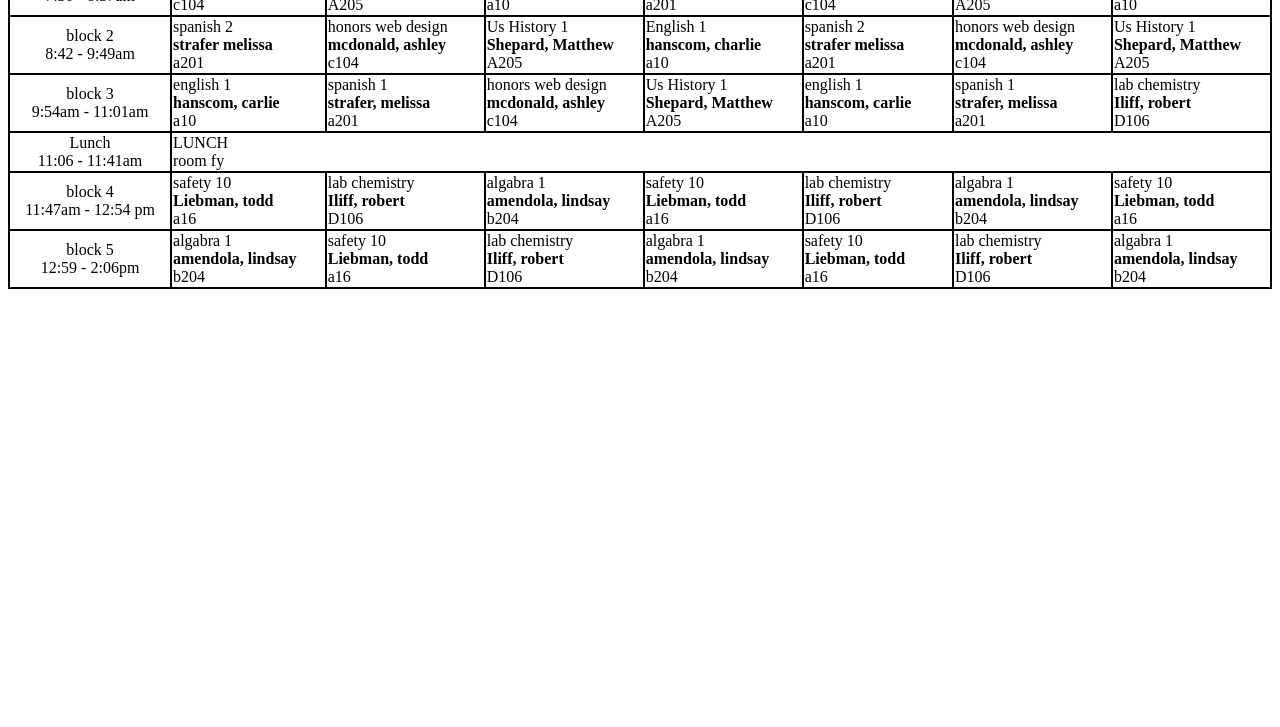
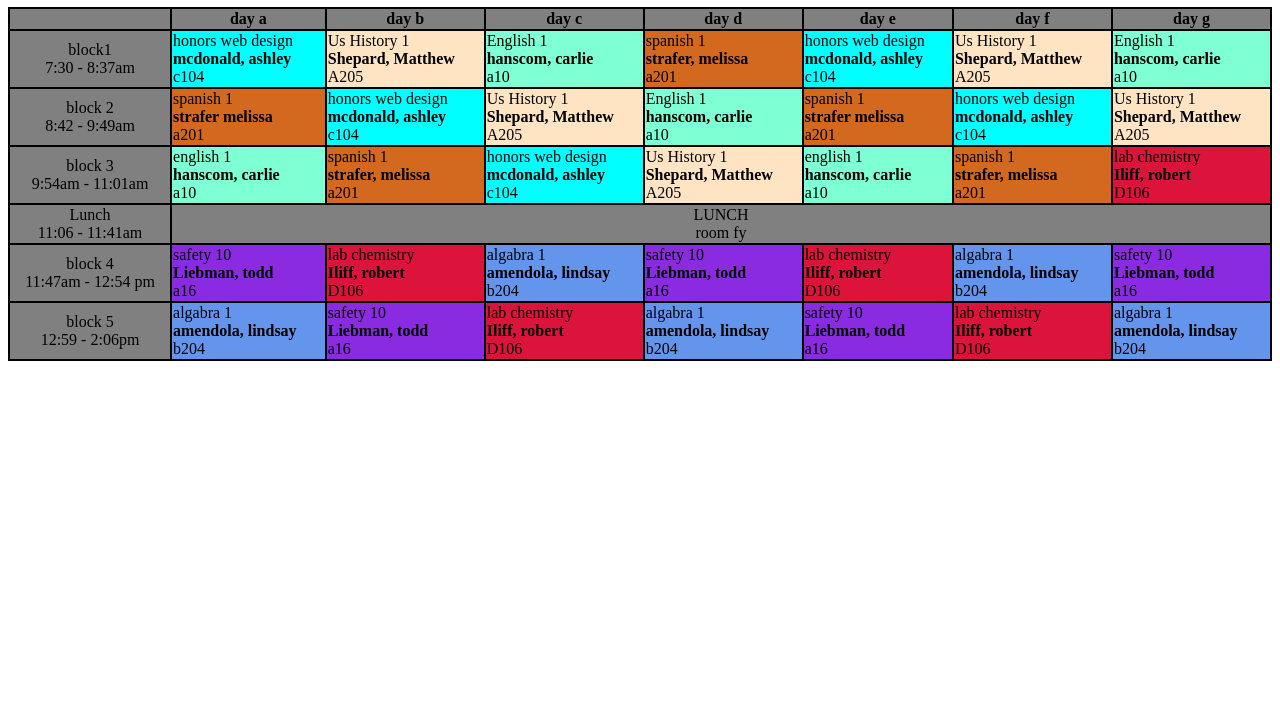
Before and after one commit to 126TKuncken/school-schedule, a plain HTML site: page index.html in a window 1280 px wide. Shown: the part 73-800 px from the top of the page. Drawn offline with Linux system fonts and the light colour scheme.

Commit message:
added colors

```diff
--- a/index.html
+++ b/index.html
@@ -24,12 +24,38 @@
         .center-text {
             text-align: center;
         }
+        .p1 {
+            background-color: aqua;
+        }
+        .p2{
+            background-color: chocolate;
+        }
+        .p3{
+            background-color: aquamarine;
+        }
+        .p4{
+            background-color: bisque;
+        }
+        .gray-bg, th {
+            background-color: gray;
+        }
+        .p5 {
+            background-color: blueviolet;
+        }
+        .p6 {
+background-color: cornflowerblue;
+        }
+        .p7 {
+            background-color: crimson;
+        }
+
     </style>
 </head>
 
 <body>
     <!--7 rows-->
     <!--8columms-->
+    <h1>Tyler's School Schedule 2023-24</h1>
     <table>
         <tr>
             <th></th>
@@ -43,61 +69,62 @@
         </tr>
 
         <tr>
-            <td class ="center-text">block1 <br>7:30 - 8:37am</td>
-            <td>honors web design <br><b>mcdonald, ashley</b><br>c104</td>
-            <td>Us History 1<br><b>Shepard, Matthew</b><br>A205</td>
-            <td>English 1<br><b>hanscom, charlie</b><br>a10</td>
-            <td>spanish 1<br><b>strafer, melissa</b><br>a201</td>
-            <td>honors web design <br><b>mcdonald, ashley</b><br>c104</td>
-            <td>Us History 1<br><b>Shepard, Matthew</b><br>A205</td>
-            <td>English 1<br><b>hanscom, charlie</b><br>a10</td>
+            <td class ="center-text gray-bg">block1 <br>7:30 - 8:37am</td>
+            <td class="p1">honors web design <br><b>mcdonald, ashley</b><br>c104</td>
+            <td class="p4">Us History 1<br><b>Shepard, Matthew</b><br>A205</td>
+            <td class="p3">English 1<br><b>hanscom, carlie</b><br>a10</td>
+            <td class="p2">spanish 1<br><b>strafer, melissa</b><br>a201</td>
+            <td class="p1">honors web design <br><b>mcdonald, ashley</b><br>c104</td>
+            <td class="p4">Us History 1<br><b>Shepard, Matthew</b><br>A205</td>
+            <td class="p3">English 1<br><b>hanscom, carlie</b><br>a10</td>
         </tr>
         <tr>
-            <td class ="center-text">block 2 <br>8:42 - 9:49am</td>
-            <td>spanish 2<br><b>strafer melissa</b><br> a201</td>
-            <td>honors web design <br><b>mcdonald, ashley</b><br>c104</td>
-            <td>Us History 1<br><b>Shepard, Matthew</b><br>A205</td>
-            <td>English 1<br><b>hanscom, charlie</b><br>a10</td>
-            <td>spanish 2<br><b>strafer melissa</b><br> a201</td>
-            <td>honors web design <br><b>mcdonald, ashley</b><br>c104</td>
-            <td>Us History 1<br><b>Shepard, Matthew</b><br>A205</td>
+            <td class ="center-text gray-bg">block 2 <br>8:42 - 9:49am</td>
+            <td class="p2">spanish 1<br><b>strafer melissa</b><br> a201</td>
+            <td class="p1">honors web design <br><b>mcdonald, ashley</b><br>c104</td>
+            <td class="p4">Us History 1<br><b>Shepard, Matthew</b><br>A205</td>
+            <td class="p3">English 1<br><b>hanscom, carlie</b><br>a10</td>
+            <td class="p2">spanish 1<br><b>strafer melissa</b><br> a201</td>
+            <td class="p1">honors web design <br><b>mcdonald, ashley</b><br>c104</td>
+            <td class="p4">Us History 1<br><b>Shepard, Matthew</b><br>A205</td>
         </tr>
         <tr>
-            <td class ="center-text">block 3 <br>9:54am - 11:01am</td>
-            <td>english 1<br><b> hanscom, carlie</b><br> a10</td>
-            <td>spanish 1<br><b>strafer, melissa</b><br>a201</td>
-            <td>honors web design <br><b>mcdonald, ashley</b><br>c104</td>
-            <td>Us History 1<br><b>Shepard, Matthew</b><br>A205</td>
-            <td>english 1<br><b> hanscom, carlie</b><br> a10</td>
-            <td>spanish 1<br><b>strafer, melissa</b><br>a201</td>
-            <td>lab chemistry<br><b>Iliff, robert</b><br>D106</td>
+            <td class ="center-text gray-bg">block 3 <br>9:54am - 11:01am</td>
+            <td class="p3">english 1<br><b> hanscom, carlie</b><br> a10</td>
+            <td class="p2">spanish 1<br><b>strafer, melissa</b><br>a201</td>
+            <td class="p1">honors web design <br><b>mcdonald, ashley</b><br>c104</td>
+            <td class="p4">Us History 1<br><b>Shepard, Matthew</b><br>A205</td>
+            <td class="p3">english 1<br><b> hanscom, carlie</b><br> a10</td>
+            <td class="p2">spanish 1<br><b>strafer, melissa</b><br>a201</td>
+            <td class="p7">lab chemistry<br><b>Iliff, robert</b><br>D106</td>
         </tr>
 
         <tr>
-            <td  class ="center-text">Lunch <br> 11:06 - 11:41am</td>
-            <td colspan = "7">LUNCH <br>room fy</td>
+            <td  class ="center-text gray-bg">Lunch <br> 11:06 - 11:41am</td>
+            <td class= " center-text gray-bg" colspan = "7">
+                 LUNCH <br>room fy</td>
 
         </tr>
 
         <tr>
-            <td class ="center-text">block 4 <br>11:47am - 12:54 pm</td>
-            <td>safety 10 <br><b>Liebman, todd</b><br> a16</td>
-            <td>lab chemistry<br><b>Iliff, robert</b><br>D106</td>
-            <td>algabra 1 <br><b>amendola, lindsay</b><br> b204</td>
-            <td>safety 10 <br><b>Liebman, todd</b><br> a16</td>
-            <td>lab chemistry<br><b>Iliff, robert</b><br>D106</td>
-            <td>algabra 1 <br><b>amendola, lindsay</b><br> b204</td>
-            <td>safety 10 <br><b>Liebman, todd</b><br> a16</td>
+            <td class ="center-text gray-bg">block 4 <br>11:47am - 12:54 pm</td>
+            <td class="p5">safety 10 <br><b>Liebman, todd</b><br> a16</td>
+            <td class="p7">lab chemistry<br><b>Iliff, robert</b><br>D106</td>
+            <td class="p6">algabra 1 <br><b>amendola, lindsay</b><br> b204</td>
+            <td class="p5">safety 10 <br><b>Liebman, todd</b><br> a16</td>
+            <td class="p7">lab chemistry<br><b>Iliff, robert</b><br>D106</td>
+            <td class="p6">algabra 1 <br><b>amendola, lindsay</b><br> b204</td>
+            <td class="p5">safety 10 <br><b>Liebman, todd</b><br> a16</td>
         </tr>
         <tr>
-            <td class ="center-text">block 5 <br>12:59 - 2:06pm</td>
-            <td>algabra 1 <br><b>amendola, lindsay</b><br> b204</td>
-            <td>safety 10 <br><b>Liebman, todd</b><br> a16</td>
-            <td>lab chemistry<br><b>Iliff, robert</b><br>D106</td>
-            <td>algabra 1 <br><b>amendola, lindsay</b><br> b204</td>
-            <td>safety 10 <br><b>Liebman, todd</b><br> a16</td>
-            <td>lab chemistry<br><b>Iliff, robert</b><br>D106</td>
-            <td>algabra 1 <br><b>amendola, lindsay</b><br> b204</td>
+            <td class ="center-text gray-bg">block 5 <br>12:59 - 2:06pm</td>
+            <td class="p6">algabra 1 <br><b>amendola, lindsay</b><br> b204</td>
+            <td class="p5">safety 10 <br><b>Liebman, todd</b><br> a16</td>
+            <td class="p7" >lab chemistry<br><b>Iliff, robert</b><br>D106</td>
+            <td class="p6">algabra 1 <br><b>amendola, lindsay</b><br> b204</td>
+            <td class="p5">safety 10 <br><b>Liebman, todd</b><br> a16</td>
+            <td class="p7">lab chemistry<br><b>Iliff, robert</b><br>D106</td>
+            <td class="p6">algabra 1 <br><b>amendola, lindsay</b><br> b204</td>
         </tr>
     </table>
 </body>
```
